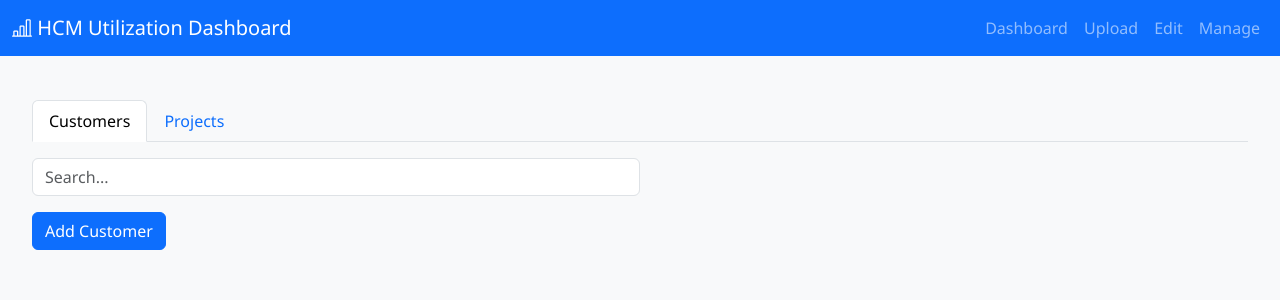
After one commit to JCCM-k/UtilisationTracker, a Flask app: page /manage in a window 1280 px wide. The commit adds this page. Shown: the top 300 px of the page. Run offline with Flask 3, Linux system fonts and the light colour scheme; data that the repository does not hold is empty; parts of the project's set-up code (start-up, migrations or seed data) failed here and were passed over.

```diff
--- a/app.py
+++ b/app.py
@@ -417,37 +417,45 @@ def get_project_color(project_name):
     hash_val = sum(ord(c) for c in project_name)
     return colors[hash_val % len(colors)]
 
-def get_enriched_projects():
+def get_enriched_projects(filter=True):
     """
-    Get all active projects with aggregated module counts and total hours.
-    This version starts from dim_project to ensure all active projects are included.
-    Returns DataFrame with enriched project data for the dashboard.
+    Get projects with aggregated module counts and total hours.
+    Joins dim_customer to get customer_name since dim_project only has customer_id.
+
+    Args:
+        filter (bool): If True, only return Active projects. If False, return all projects.
+
+    Returns DataFrame with enriched project data.
     """
     try:
-        # This query starts from dim_project and LEFT JOINs to get module data,
-        # ensuring that all 'Active' projects are included, even if they have no modules yet.
-        query = """
-        SELECT
-            p.project_id AS "projectId",
-            p.customer_name AS "customerName",
-            p.project_name AS "projectName",
-            p.project_start_date AS "projectStartDate",
-            p.project_status AS "status",
-            COUNT(DISTINCT h.module_id) as "moduleCount",
-            SUM(h.planned_hours) as "totalHours"
-        FROM dim_project p
-        LEFT JOIN fact_module_phase_hours h ON p.project_id = h.project_id
-        WHERE p.project_status = 'Active'
-        GROUP BY p.project_id, p.customer_name, p.project_name, p.project_start_date, p.project_status
-        ORDER BY p.project_start_date DESC
+        # Add WHERE clause to filter by Active status if filter=True
+        where_clause = "WHERE p.project_status = 'Active'" if filter else ""
+
+        query = f"""
+            SELECT
+                p.project_id AS "projectId",
+                p.customer_id AS "customerId",
+                c.customer_name AS "customerName",
+                p.project_name AS "projectName",
+                p.project_start_date AS "projectStartDate",
+                p.project_status AS "status",
+                COUNT(DISTINCT h.module_id) as "moduleCount",
+                SUM(h.planned_hours) as "totalHours"
+            FROM dim_project p
+            INNER JOIN dim_customer c ON p.customer_id = c.customer_id
+            LEFT JOIN fact_module_phase_hours h ON p.project_id = h.project_id
+            {where_clause}
+            GROUP BY p.project_id, p.customer_id, c.customer_name, p.project_name, p.project_start_date, p.project_status
+            ORDER BY p.project_start_date DESC
         """
+
         df = db_manager.execute_custom_query(query)
 
-        # SUM(NULL) results in NULL, so we replace it with 0.
-        # COUNT(DISTINCT NULL) correctly results in 0.
+        # SUM(NULL) results in NULL, so we replace it with 0
+        # COUNT(DISTINCT NULL) correctly results in 0
         df['totalHours'] = df['totalHours'].fillna(0)
 
-        # Format date for consistent JSON output.
+        # Format date for consistent JSON output
         df['projectStartDate'] = pd.to_datetime(df['projectStartDate']).dt.strftime('%Y-%m-%d')
 
         return df
@@ -470,12 +478,118 @@ def upload_page():
 def edit_page():
     return render_template('edit.html')
 
+@app.route('/manage')
+def manage_page():
+    return render_template('manage.html')
+
 # ===== DATA API ROUTES =====
+@app.route('/api/customers', methods=['POST'])
+def add_customer():
+    customer_name = request.json.get('customerName', '').strip()
+    if not customer_name:
+        return jsonify({'success': False, 'error': 'Name required'}), 400
+
+    if db_manager.execute_custom_query(
+        f"SELECT 1 FROM dim_customer WHERE customer_name='{customer_name}'"
+    ).shape[0] > 0:
+        return jsonify({'success': False, 'error': 'Customer exists'}), 400
+
+    db_manager.execute_custom_command(
+        f"INSERT INTO dim_customer (customer_name) VALUES ('{customer_name}')"
+    )
+    return jsonify({'success': True})
+
+@app.route('/api/customers/<int:customer_id>', methods=['PUT'])
+def update_customer(customer_id):
+    new_name = request.json.get('customerName', '').strip()
+    if not new_name:
+        return jsonify({'success': False, 'error': 'Name required'}), 400
+
+    if db_manager.execute_custom_query(
+        f"SELECT 1 FROM dim_customer WHERE customer_name='{new_name}' AND customer_id!={customer_id}"
+    ).shape[0] > 0:
+        return jsonify({'success': False, 'error': 'Customer exists'}), 400
+
+    db_manager.execute_custom_command(
+        f"UPDATE dim_customer SET customer_name='{new_name}', modified_date=GETDATE() WHERE customer_id={customer_id}"
+    )
+    return jsonify({'success': True})
+
+@app.route('/api/customers/<int:customer_id>', methods=['DELETE'])
+def delete_customer(customer_id):
+    project_ids = db_manager.execute_custom_query(
+        f"SELECT project_id FROM dim_project WHERE customer_id={customer_id}"
+    )['project_id'].tolist()
+
+    if project_ids:
+        ids = ','.join(map(str, project_ids))
+        for table in ['fact_cost_analysis_by_step', 'fact_module_phase_hours',
+                      'fact_project_timeline', 'fact_rate_calculation']:
+            db_manager.execute_custom_command(f"DELETE FROM {table} WHERE project_id IN ({ids})")
+
+    # Delete projects and customer (FK cascade handles this automatically if set up)
+    db_manager.execute_custom_command(f"DELETE FROM dim_customer WHERE customer_id={customer_id}")
+    return jsonify({'success': True})
+
+@app.route('/api/projects', methods=['POST'])
+def add_project():
+    """Create new project"""
+    d = request.json
+
+    # DEBUG: Log incoming data
+    app.logger.info(f"Received data: {d}")
+    app.logger.info(f"customerId type: {type(d.get('customerId'))}, value: {d.get('customerId')}")
+
+    # Validate customerId is an integer
+    try:
+        customer_id = int(d['customerId'])
+    except (ValueError, KeyError):
+        return jsonify({'success': False, 'error': 'Invalid customer ID'}), 400
+
+    # Validate unique name
+    if db_manager.execute_custom_query(
+        f"SELECT 1 FROM dim_project WHERE project_name='{d['projectName']}'"
+    ).shape[0] > 0:
+        return jsonify({'success': False, 'error': 'Project name exists'}), 400
+
+    db_manager.execute_custom_command(
+        f"INSERT INTO dim_project (customer_id, project_name, project_start_date, project_status, created_date) "
+        f"VALUES ({customer_id}, '{d['projectName']}', '{d['startDate']}', '{d['status']}', GETDATE())"
+    )
+
+    return jsonify({'success': True})
+
+@app.route('/api/projects/<int:project_id>', methods=['PUT'])
+def update_project(project_id):
+    """Update project name/status"""
+    d = request.json
+
+    # Validate unique name (excluding self)
+    if db_manager.execute_custom_query(
+        f"SELECT 1 FROM dim_project WHERE project_name='{d['projectName']}' AND project_id!={project_id}"
+    ).shape[0] > 0:
+        return jsonify({'success': False, 'error': 'Project name exists'}), 400
+
+    db_manager.execute_custom_command(
+        f"UPDATE dim_project SET project_name='{d['projectName']}', project_status='{d['status']}', "
+        f"modified_date=GETDATE() WHERE project_id={project_id}"
+    )
+    return jsonify({'success': True})
+
+@app.route('/api/projects/<int:project_id>', methods=['DELETE'])
+def delete_project(project_id):
+    """Hard delete project and cascade"""
+    for table in ['fact_cost_analysis_by_step', 'fact_module_phase_hours',
+                  'fact_project_timeline', 'fact_rate_calculation']:
+        db_manager.execute_custom_command(f"DELETE FROM {table} WHERE project_id={project_id}")
+
+    db_manager.execute_custom_command(f"DELETE FROM dim_project WHERE project_id={project_id}")
+    return jsonify({'success': True})
 
 @app.route('/api/projects')
 def get_projects():
     """Get all active projects for the dashboard"""
-    df = get_enriched_projects()
+    df = get_enriched_projects(False)
     return jsonify(df.to_dict('records'))
 
 @app.route('/api/project/<int:project_id>')
@@ -685,25 +799,21 @@ def get_timeline_data():
 
 @app.route('/api/customers')
 def get_customers():
-    """Get distinct customer names"""
     query = """
-        SELECT DISTINCT customer_name
-        FROM dim_project
-        WHERE project_status = 'Active'
+        SELECT customer_id AS customerId, customer_name AS customerName
+        FROM dim_customer
         ORDER BY customer_name
     """
     df = db_manager.execute_custom_query(query)
-    return jsonify(df['customer_name'].tolist())
+    return jsonify(df.to_dict('records'))
 
-@app.route('/api/customers/<customer_name>/projects')
-def get_customer_projects(customer_name):
+@app.route('/api/customers/<int:customer_id>/projects')
+def get_customer_projects(customer_id):
     """Get projects for a specific customer"""
     query = f"""
-        SELECT project_id AS "projectId",
-               project_name AS "projectName"
+        SELECT project_id AS "projectId", project_name AS "projectName", project_start_date AS "projectStartDate"
         FROM dim_project
-        WHERE customer_name = '{customer_name}'
-        AND project_status = 'Active'
+        WHERE customer_id = {customer_id}
         ORDER BY project_name
     """
     df = db_manager.execute_custom_query(query)
@@ -843,18 +953,6 @@ def get_conflicts():
     conflicts = detect_weekly_conflicts(week)
     return jsonify(conflicts)
 
-# ===== WRITE OPERATIONS =====
-
-@app.route('/upload', methods=['POST'])
-def upload_data():
-    # (Already detailed in section 3.2)
-    pass
-
-@app.route('/api/update-project/<int:project_id>', methods=['POST'])
-def update_project_data(project_id):
-    # (Already detailed in section 3.3)
-    pass
-
 # ===== HELPER FUNCTIONS =====
 
 def transform_to_timeline_format(df):
@@ -883,13 +981,8 @@ def transform_to_timeline_format(df):
         'dateRange': calculate_date_range(df)
     }
 
-def detect_weekly_conflicts(week_number):
-    """Identify modules with >70% utilization in specific week"""
-    # Analysis logic
-    pass
-
 @app.route('/api/update-project/<int:project_id>', methods=['POST'])
-def update_project(project_id):
+def update_project_metadata(project_id):
     try:
         changes = request.json
 
--- /dev/null
+++ b/static/js/manage.js
@@ -0,0 +1,206 @@
+let customers = [], projects = [];
+let cModal, pModal;
+
+document.addEventListener('DOMContentLoaded', () => {
+    cModal = new bootstrap.Modal(document.getElementById('cModal'));
+    pModal = new bootstrap.Modal(document.getElementById('pModal'));
+    load();
+    document.getElementById('cSearch').oninput = () => renderCustomers(
+        customers.filter(c => c.customerName.toLowerCase().includes(document.getElementById('cSearch').value.toLowerCase()))
+    );
+    document.getElementById('pSearch').oninput = () => renderProjects(
+        projects.filter(p =>
+            p.projectName.toLowerCase().includes(document.getElementById('pSearch').value.toLowerCase()) ||
+            p.customerName.toLowerCase().includes(document.getElementById('pSearch').value.toLowerCase())
+        )
+    );
+});
+
+async function load() {
+    customers = await fetch('/api/customers').then(r => r.json());
+    projects = await fetch('/api/projects').then(r => r.json());
+    renderCustomers(customers);
+    renderProjects(projects);
+
+    const sel = document.getElementById('pCustomer');
+    sel.innerHTML = '<option value="">Select Customer</option>';
+    customers.forEach(c => {
+        sel.innerHTML += `<option value="${c.customerId}">${c.customerName}</option>`;
+    });
+}
+
+function renderCustomers(list) {
+    const counts = projects.reduce((acc, p) => {
+        acc[p.customerId] = (acc[p.customerId] || 0) + 1; // ← Changed
+        return acc;
+    }, {});
+
+    document.getElementById('cList').innerHTML = list.map(c => `
+        <li class="list-group-item d-flex justify-content-between align-items-center">
+            <div><strong>${c.customerName}</strong> <span class="badge bg-secondary">${counts[c.customerId] || 0}</span></div>
+            <div>
+                <button class="btn btn-sm btn-warning" onclick="editCustomer(${c.customerId}, '${c.customerName}')">Edit</button>
+                <button class="btn btn-sm btn-danger" onclick="delCustomer(${c.customerId}, '${c.customerName}')">Delete</button>
+            </div>
+        </li>
+    `).join('');
+}
+
+function renderProjects(list) {
+    document.getElementById('pList').innerHTML = list.map(p => `
+        <li class="list-group-item d-flex justify-content-between align-items-center">
+            <div>
+                <strong>${p.projectName}</strong><br>
+                <small class="text-muted">${p.customerName} | ${p.project_status || p.status}</small>
+            </div>
+            <div>
+                <button class="btn btn-sm btn-warning" onclick="editProject(${p.projectId || p.project_id})">Edit</button>
+                <button class="btn btn-sm btn-danger" onclick="delProject(${p.projectId || p.project_id})">Delete</button>
+            </div>
+        </li>
+    `).join('');
+}
+
+function addCustomer() {
+    document.getElementById('cTitle').textContent = 'Add Customer';
+    document.getElementById('cOld').value = '';
+    document.getElementById('cName').value = '';
+    cModal.show();
+}
+
+function editCustomer(id, name) {
+    document.getElementById('cTitle').textContent = 'Edit Customer';
+    document.getElementById('cId').value = id;
+    document.getElementById('cName').value = name;
+    cModal.show();
+}
+
+async function saveCustomer() {
+    const id = document.getElementById('cId').value;
+    const name = document.getElementById('cName').value.trim();
+    if (!name) return alert('Name required');
+
+    const res = await fetch(id ? `/api/customers/${id}` : '/api/customers', {
+        method: id ? 'PUT' : 'POST',
+        headers: {'Content-Type': 'application/json'},
+        body: JSON.stringify({customerName: name})
+    }).then(r => r.json());
+
+    if (res.success) {
+        cModal.hide();
+        load();
+    } else alert(res.error);
+}
+
+async function delCustomer(id, name) {
+    if (!confirm(`Delete "${name}" and ALL projects/data? PERMANENT!`)) return;
+
+    const res = await fetch(`/api/customers/${id}`, {method: 'DELETE'}).then(r => r.json());
+    if (res.success) load();
+    else alert(res.error);
+}
+
+function addProject() {
+    document.getElementById('pTitle').textContent = 'Add Project';
+    document.getElementById('pId').value = '';
+    document.getElementById('pCustomer').value = '';
+    document.getElementById('pCustomer').disabled = false;
+    document.getElementById('pName').value = '';
+    document.getElementById('pDate').value = '';
+    document.getElementById('pStatus').value = 'Active';
+    pModal.show();
+}
+
+function editProject(id) {
+    const p = projects.find(x => (x.projectId || x.project_id) === id);
+    if (!p) return;
+
+    document.getElementById('pTitle').textContent = 'Edit Project';
+    document.getElementById('pId').value = id;
+    document.getElementById('pCustomer').value = p.customerId;
+    document.getElementById('pCustomer').disabled = true;
+    document.getElementById('pName').value = p.projectName;
+    document.getElementById('pDate').value = (p.projectStartDate || p.project_start_date || p.startDate).split('T')[0];
+    document.getElementById('pStatus').value = p.project_status || p.status;
+    pModal.show();
+}
+
+async function saveProject() {
+    const id = document.getElementById('pId').value;
+    const customerIdRaw = document.getElementById('pCustomer').value;
+    const projectNameRaw = document.getElementById('pName').value;
+    const startDateRaw = document.getElementById('pDate').value;
+    const statusRaw = document.getElementById('pStatus').value;
+
+    // DEBUG: Log all raw values
+    console.log('=== DEBUG: saveProject ===');
+    console.log('Project ID:', id);
+    console.log('Customer ID (raw):', customerIdRaw);
+    console.log('Project Name (raw):', projectNameRaw);
+    console.log('Start Date (raw):', startDateRaw);
+    console.log('Status (raw):', statusRaw);
+
+    const data = {
+        customerId: parseInt(customerIdRaw),
+        projectName: projectNameRaw.trim(),
+        startDate: startDateRaw,
+        status: statusRaw
+    };
+
+    // DEBUG: Log processed data
+    console.log('Processed data:', data);
+    console.log('customerId type:', typeof data.customerId);
+    console.log('customerId isNaN:', isNaN(data.customerId));
+    console.log('projectName empty:', !data.projectName);
+    console.log('startDate empty:', !data.startDate);
+
+    // Validation
+    if (!data.customerId || isNaN(data.customerId) || !data.projectName || !data.startDate) {
+        console.log('VALIDATION FAILED');
+        console.log('customerId check:', !data.customerId || isNaN(data.customerId));
+        console.log('projectName check:', !data.projectName);
+        console.log('startDate check:', !data.startDate);
+        return alert('All fields required');
+    }
+
+    console.log('Validation passed, making API call...');
+
+    try {
+        const url = id ? `/api/projects/${id}` : '/api/projects';
+        const method = id ? 'PUT' : 'POST';
+
+        console.log('API URL:', url);
+        console.log('API Method:', method);
+        console.log('API Payload:', JSON.stringify(data));
+
+        const res = await fetch(url, {
+            method: method,
+            headers: {'Content-Type': 'application/json'},
+            body: JSON.stringify(data)
+        });
+
+        console.log('Response status:', res.status);
+        const result = await res.json();
+        console.log('Response data:', result);
+
+        if (result.success) {
+            pModal.hide();
+            document.getElementById('pCustomer').disabled = false;
+            load();
+        } else {
+            alert(result.error || 'Unknown error');
+        }
+    } catch (error) {
+        console.error('Error saving project:', error);
+        alert('Failed to save project: ' + error.message);
+    }
+}
+
+async function delProject(id) {
+    const p = projects.find(x => (x.projectId || x.project_id) === id);
+    if (!confirm(`Delete "${p.projectName}" and ALL data? PERMANENT!`)) return;
+
+    const res = await fetch(`/api/projects/${id}`, {method: 'DELETE'}).then(r => r.json());
+    if (res.success) load();
+    else alert(res.error);
+}
--- a/templates/base.html
+++ b/templates/base.html
@@ -25,6 +25,7 @@
                 <a class="nav-link" href="/dashboard">Dashboard</a>
                 <a class="nav-link" href="/upload">Upload</a>
                 <a class="nav-link" href="/edit">Edit</a>
+                <a class="nav-link" href="/manage">Manage</a>
             </div>
         </div>
     </nav>
--- /dev/null
+++ b/templates/manage.html
@@ -0,0 +1,72 @@
+{% extends "base.html" %}
+{% block title %}Manage{% endblock %}
+{% block content %}
+<div class="container-fluid mt-4">
+    <ul class="nav nav-tabs">
+        <li class="nav-item"><a class="nav-link active" data-bs-toggle="tab" href="#customers">Customers</a></li>
+        <li class="nav-item"><a class="nav-link" data-bs-toggle="tab" href="#projects">Projects</a></li>
+    </ul>
+
+    <div class="tab-content mt-3">
+        <div id="customers" class="tab-pane fade show active">
+            <input type="text" id="cSearch" class="form-control mb-3 w-50" placeholder="Search...">
+            <button class="btn btn-primary mb-3" onclick="addCustomer()">Add Customer</button>
+            <ul id="cList" class="list-group"></ul>
+        </div>
+
+        <div id="projects" class="tab-pane fade">
+            <input type="text" id="pSearch" class="form-control mb-3 w-50" placeholder="Search...">
+            <button class="btn btn-primary mb-3" onclick="addProject()">Add Project</button>
+            <ul id="pList" class="list-group"></ul>
+        </div>
+    </div>
+</div>
+
+<!-- Customer Modal -->
+<div class="modal fade" id="cModal">
+    <div class="modal-dialog">
+        <div class="modal-content">
+            <div class="modal-header"><h5 id="cTitle">Customer</h5></div>
+            <div class="modal-body">
+                <input type="hidden" id="cOld">
+                <input type="text" id="cName" class="form-control" placeholder="Customer Name">
+            </div>
+            <div class="modal-footer">
+                <button class="btn btn-secondary" data-bs-dismiss="modal">Cancel</button>
+                <button class="btn btn-primary" onclick="saveCustomer()">Save</button>
+            </div>
+        </div>
+    </div>
+</div>
+
+<!-- Project Modal -->
+<div class="modal fade" id="pModal">
+    <div class="modal-dialog">
+        <div class="modal-content">
+            <div class="modal-header"><h5 id="pTitle">Project</h5></div>
+            <div class="modal-body">
+                <input type="hidden" id="pId">
+                <input type="hidden" id="cId">
+                <select id="pCustomer" class="form-select mb-2"><option value="">Select Customer</option></select>
+                <input type="text" id="pName" class="form-control mb-2" placeholder="Project Name">
+                <input type="date" id="pDate" class="form-control mb-2">
+                <select id="pStatus" class="form-select" required>
+                    <option value="Active">Active</option>
+                    <option value="Draft">Draft</option>
+                    <option value="On Hold">On Hold</option>
+                    <option value="Completed">Completed</option>
+                    <option value="Cancelled">Cancelled</option>
+                </select>
+            </div>
+            <div class="modal-footer">
+                <button class="btn btn-secondary" data-bs-dismiss="modal">Cancel</button>
+                <button class="btn btn-primary" onclick="saveProject()">Save</button>
+            </div>
+        </div>
+    </div>
+</div>
+{% endblock %}
+
+{% block extra_js %}
+<script src="{{ url_for('static', filename='js/manage.js') }}"></script>
+{% endblock %}
```
Also changed, not shown: azure_sql_schema_create.sql (+29 -13 lines), db_ops.py (+12 -6 lines), static/js/edit.js (+21 -14 lines).
